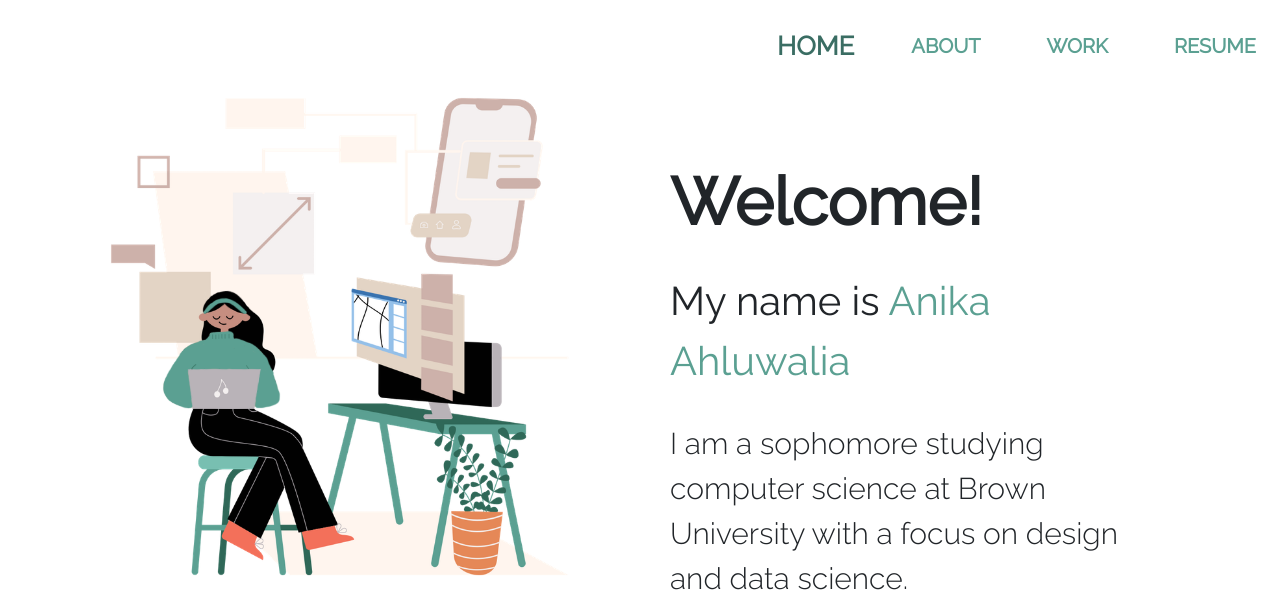
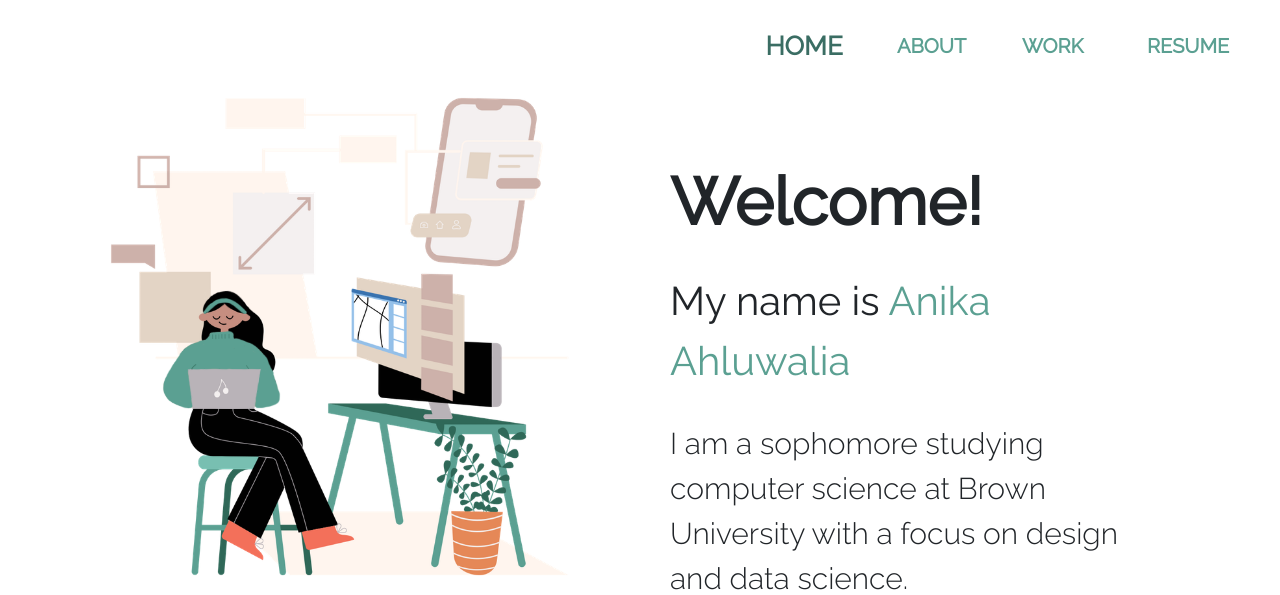
Before and after one commit to anika-ahluwalia/portfolio2020, a PHP site: page /index.php in a window 1280 px wide. Shown: the top 595 px of the page. Run offline with PHP 8.4, Linux system fonts and the light colour scheme.

Commit message:
style changes

```diff
--- a/home.html
+++ b/home.html
@@ -13,7 +13,7 @@
 
   <body>
     <nav class="navbar sticky-top navbar-expand-sm navigation" id="navbarNav">
-      <button class="navbar-toggler" type="button" data-toggle="collapse" data-target="#navbarSupportedContent" aria-controls="navbarSupportedContent" aria-expanded="false" aria-label="Toggle navigation">
+      <button class="navbar-toggler accent" type="button" data-toggle="collapse" data-target="#navbarSupportedContent" aria-controls="navbarSupportedContent" aria-expanded="false" aria-label="Toggle navigation">
         <span class="navbar-toggler-icon"></span>
       </button>
         <div class="collapse navbar-collapse right" id="navbarSupportedContent">
--- a/index.css
+++ b/index.css
@@ -162,7 +162,8 @@
 
   .nav-item{
     font-family: 'Raleway', sans-serif;
-    margin-left: 50px;
+    margin-left: 0px;
+    margin-right: 65px;
     font-size: 20px;
     margin-top: 15px;
   }
@@ -170,6 +171,7 @@
   .nav-link{
     color: #5BA092;
     transition: all .2s ease-in-out;
+    width: 60px;
   }
 
   .nav-link:hover, .nav-selected, .return:hover{
```
